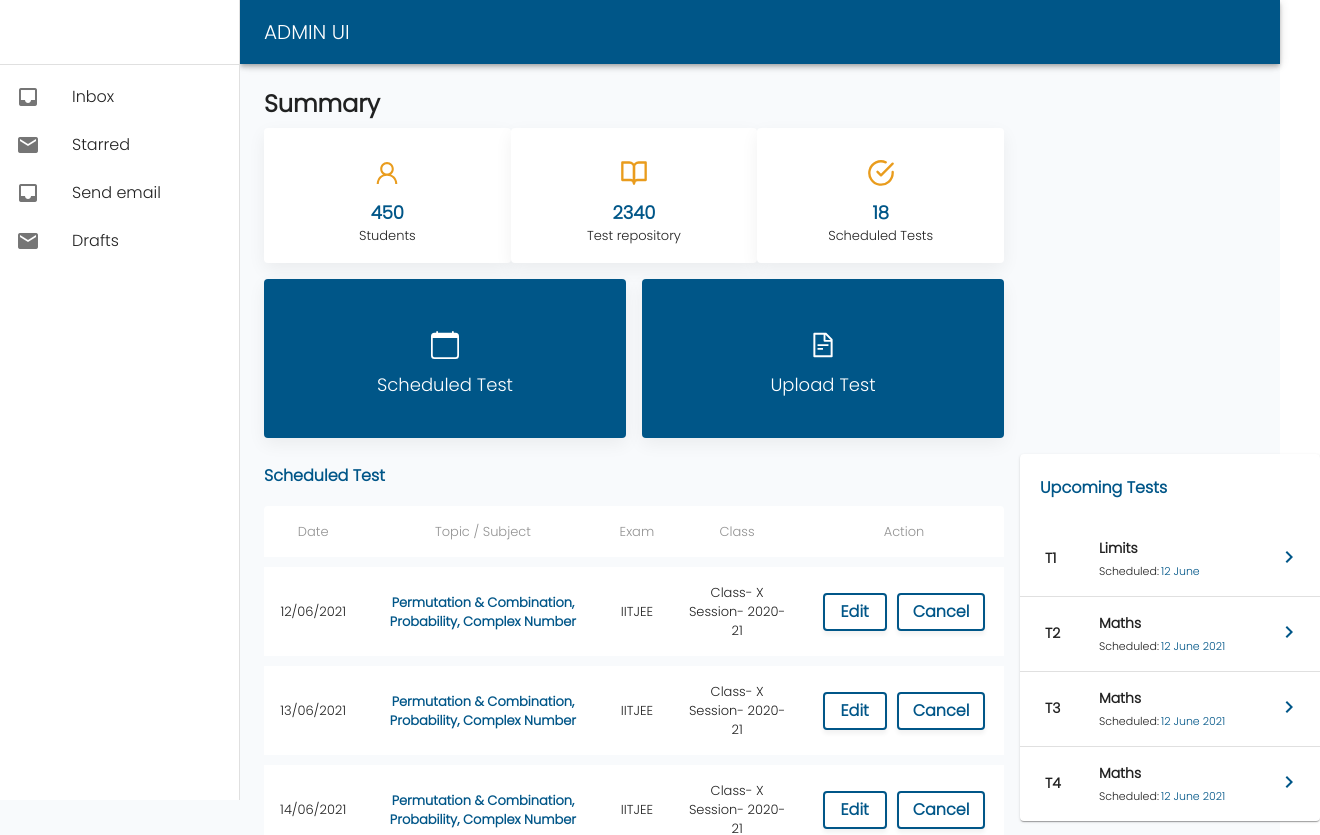
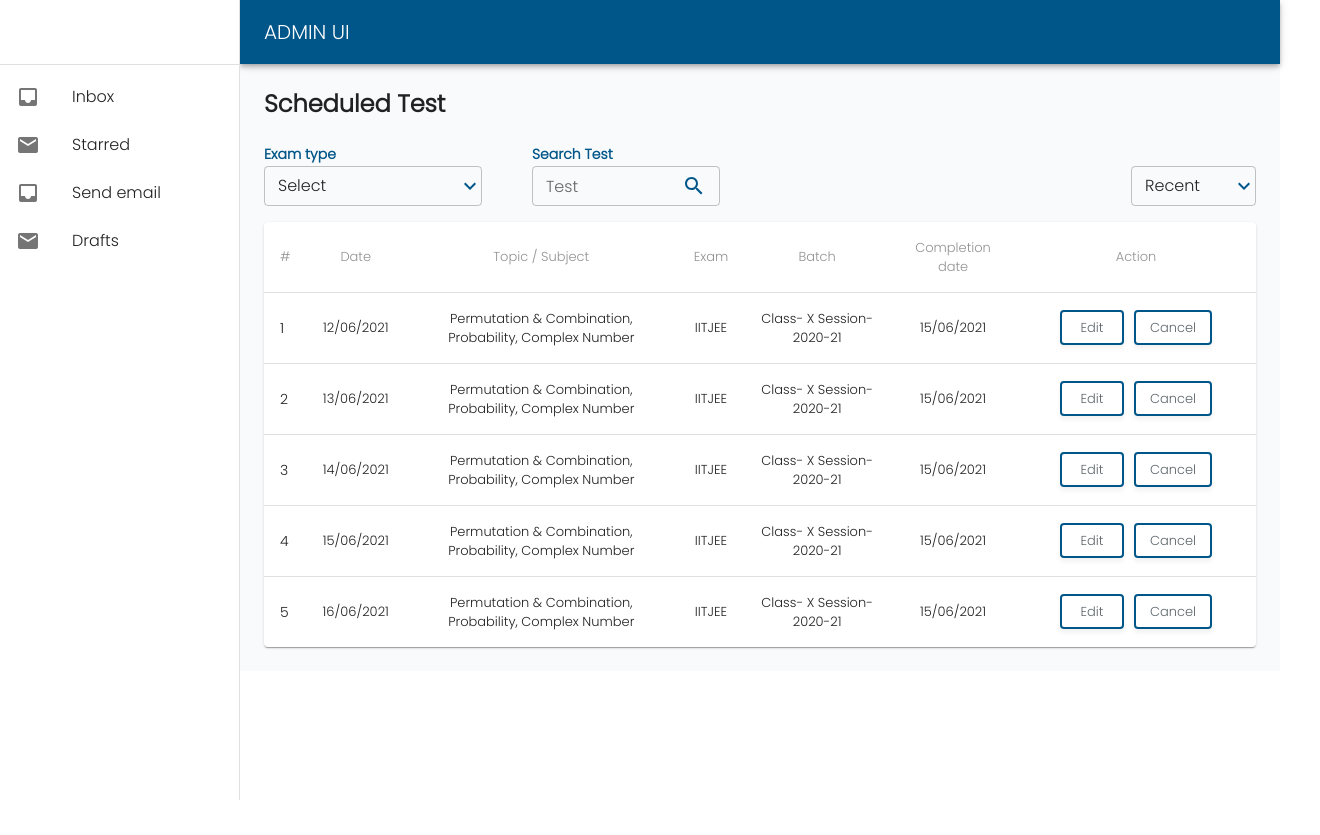
Before and after one commit to fervorArdor/tutorial-admin, a React (Create React App) app: page / in a window 1280 px wide. Shown: the top 835 px of the page, 1320 px wide, since content can reach past the window. After the commit the page ends 800 px from the top, so only its background shows below. Built offline with nearby package versions, Linux system fonts and the light colour scheme.

Commit message:
updated date field

```diff
--- a/src/Navigation/SideMenu.jsx
+++ b/src/Navigation/SideMenu.jsx
@@ -114,9 +114,9 @@ function SideMenu(props) {
       </Box>
       <Box component="main" sx={{ flexGrow: 1, p: 3 }}>
         <Toolbar />
-              <DashboardMain />
+              {/* <DashboardMain /> */}
               {/* <UploadTest/> */}
-              {/* <ScheduledTestMain /> */}
+              <ScheduledTestMain />
               {/* <TestRepositoryMain /> */}
               {/* <AnnouncementsMain /> */}
       </Box>
--- a/src/Pages/ScheduledTest/EditOrScheduledTest.jsx
+++ b/src/Pages/ScheduledTest/EditOrScheduledTest.jsx
@@ -105,7 +105,7 @@ const EditOrScheduledTest = ({ edit, handleClose }) => {
             <Box m={2} />
 
             <LocalizationProvider dateAdapter={AdapterDateFns}>
-                <div className={classes.displayFlex}>
+                <div className={classes.displayFlex} style={{width: '300px'}}>
                     <div>
                         <Typography variant="subtitle2" fontWeight='bold' color='primary'>
                             Date for the test
```
